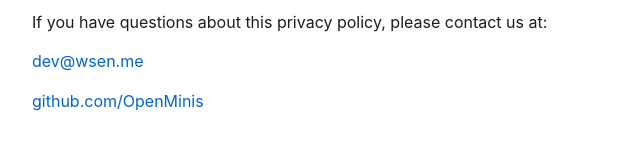
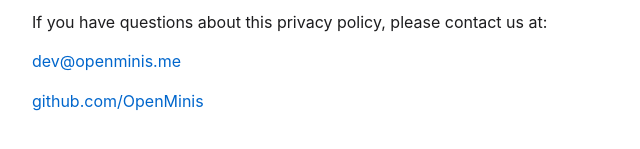
Before and after one commit to OpenMinis/openminis.github.io, a plain HTML site: page privacy-policy.html in a window 1280 px wide. Shown: the part 3618-3767 px from the top of the page, 248-888 px from the left. Drawn offline with Linux system fonts and the light colour scheme.

Commit message:
Update contact email to dev@openminis.me

```diff
--- a/privacy-policy.html
+++ b/privacy-policy.html
@@ -173,7 +173,7 @@
 <div class="contact">
     <h2>11. Contact</h2>
     <p>If you have questions about this privacy policy, please contact us at:</p>
-    <p><a href="mailto:dev@wsen.me">dev@wsen.me</a></p>
+    <p><a href="mailto:dev@openminis.me">dev@openminis.me</a></p>
     <p><a href="https://github.com/OpenMinis">github.com/OpenMinis</a></p>
 </div>
 
```
